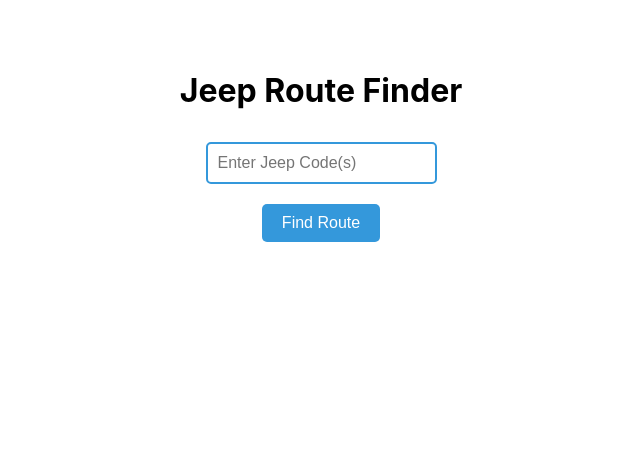
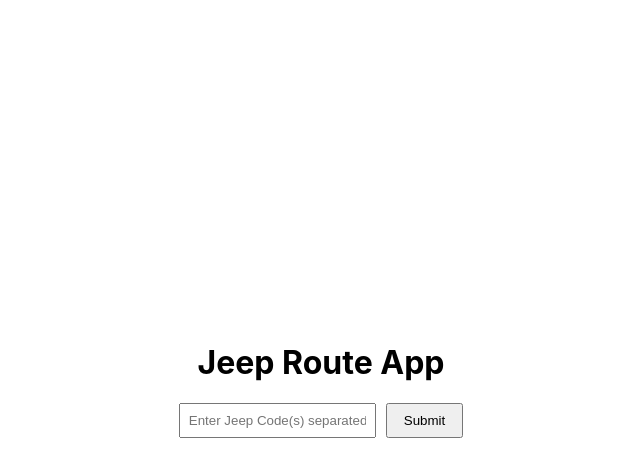
Before and after one commit to mikhailajasminpantoja/IndustryElectiveProjects, a React (Create React App) app: page / in a window 1280 px wide. Shown: the top 476 px of the page, without its empty margins (319-959 px from the left). Built offline with nearby package versions, Linux system fonts and the light colour scheme.

Commit message:
partial; works for now but still ocnfused with the highlighting.

```diff
--- a/src/App.css
+++ b/src/App.css
@@ -1,55 +1,30 @@
-/* App.css */
 .App {
   display: flex;
   flex-direction: column;
   align-items: center;
-  text-align: center;
-  margin-top: 50px;
+  justify-content: center;
+  height: 100vh;
 }
 
-input[type="text"] {
-  margin: 10px;
-  padding: 10px;
-  border: 2px solid #3498DB; /* Blue border */
-  border-radius: 5px;
-  font-size: 16px;
+.input-container {
+  margin-bottom: 20px;
 }
 
-button {
-  margin: 10px;
-  padding: 10px 20px;
-  background-color: #3498DB; /* Blue */
-  color: #fff;
-  border: none;
-  border-radius: 5px;
-  font-size: 16px;
-  cursor: pointer;
-  transition: background-color 0.3s ease;
+.input-container input {
+  padding: 8px;
+  margin-right: 10px;
 }
 
-button:hover {
-  background-color: #2980B9; /* Darker blue on hover */
+.input-container button {
+  padding: 8px 16px;
+}
+
+.error {
+  color: red;
+  margin-bottom: 10px;
 }
 
 .output {
+  text-align: center;
   margin-top: 20px;
-  font-size: 18px;
-  text-align: left; /* Align text to the left */
 }
-
-.route-box {
-  border: 2px solid #ccc; /* Gray border */
-  border-radius: 5px;
-  padding: 10px;
-  margin-bottom: 10px; /* Add space between route boxes */
-  box-shadow: 0 4px 6px rgba(0, 0, 0, 0.1); /* Add shadow effect */
-}
-
-.route {
-  margin-bottom: 10px; /* Add space between routes */
-}
-
-.output span {
-  padding: 2px 5px;
-  border-radius: 3px;
-}
--- a/src/App.js
+++ b/src/App.js
@@ -1,87 +1,141 @@
-// App.js
-import React, { useState } from 'react';
-import routesData from './routes.json';
-import './App.css';
+import React, { useState } from "react";
+import routesData from "./routes.json"; // import routes data which contains the jeep routes
+import "./App.css";
 
-const App = () => {
-  const [input, setInput] = useState('');
-  const [output, setOutput] = useState('');
+// Function to validate Jeep Codes
+const validateInput = (inputStr) => {
+  // Split the input by comma
+  const codes = inputStr.split(",");
 
-  const handleInputChange = (event) => {
-    setInput(event.target.value);
+  for (let code of codes) {
+    // Check if each code matches the pattern if it is two digits, followed by a letter
+    if (!/^\d{2}[A-Za-z]$/.test(code.trim())) {
+      return false;
+    }
+  }
+  return true;
 };
 
-  const findPlaces = () => {
-    const codes = input.split(',');
-    let result = '';
-    codes.forEach((code) => {
-      const trimmedCode = code.trim();
-      if (routesData.hasOwnProperty(trimmedCode)) {
-        const places = routesData[trimmedCode].map(place => (
-          `<span style="color: ${getPlaceColor(place)}">${place}</span>`
-        )).join(' <-> ');
-        result += `<div class="route-box"><div class="route">${trimmedCode} => ${places}</div></div>`;
+// Function to find common places between two routes provided as arrays
+const findCommonPlacesBetweenRoutes = (route1, route2) => {
+  const commonPlaces = [];
+  for (let place of route1) {
+    if (route2.includes(place)) {
+      commonPlaces.push(place);
     }
-    });
-    setOutput(result);
+  }
+  return commonPlaces;
 };
 
-  const getPlaceColor = (place) => {
-    switch (place) {
-      case 'Alpha':
-        return '#FF5733';
-      case 'Bravo':
-        return '#3498DB';
-      case 'Charlie':
-        return '#9B59B6';
-      case 'Delta':
-        return '#1ABC9C';
-      case 'Echo':
-        return '#E74C3C';
-      case 'Foxtrot':
-        return '#27AE60';
-      case 'Golf':
-        return '#F1C40F';
-      case 'Hotel':
-        return '#E67E22';
-      case 'India':
-        return '#8E44AD';
-      case 'Juliet':
-        return '#2C3E50';
-      case 'Kilo':
-        return '#16A085';
-      case 'Lima':
-        return '#FFA07A';
-      case 'Mike':
-        return '#00FFFF';
-      case 'November':
-        return '#9400D3';
-      case 'Oscar':
-        return '#FF6347';
-      case 'Papa':
-        return '#FF4500';
-      case 'Quebec':
-        return '#00FF00';
-      case 'Romeo':
-        return '#8A2BE2';
-      default:
-        return '#000';
+// Function to generate hash code for a given string
+const hashCode = (str) => {
+  let hash = 0;
+  if (str.length === 0) return hash;
+  for (let i = 0; i < str.length; i++) {
+    const chr = str.charCodeAt(i);
+    hash = ((hash << 5) - hash) + chr;
+    hash |= 0;
   }
+  return hash;
 };
 
+// Function to colorize text, this applies color to text based on the common places
+const colorize = (text, commonPlacesMap) => {
+  let color = ""; // Default color
+  for (const pair in commonPlacesMap) {
+    if (commonPlacesMap.hasOwnProperty(pair)) {
+      const commonPlaces = commonPlacesMap[pair];
+      if (commonPlaces.includes(text)) {
+        color = getColorForPair(pair);
+        break; // Once we find a match, we can break the loop
+      }
+    }
+  }
+  return <span style={{ color }}>{text}</span>;
+};
+
+// Function to get color for a pair of Jeep Codes
+const getColorForPair = (pair) => {
+  // Generate a unique color based on the pair
+  const hash = hashCode(pair);
+  const color = "#" + Math.abs(hash).toString(16).substring(0, 6); // Convert hash code to hex color
+  return color;
+};
+
+// main function
+const JeepRouteApp = () => {
+  const [input, setInput] = useState(""); // store input
+  const [output, setOutput] = useState(""); // store output
+  const [error, setError] = useState(""); // store error message
+
+  const handleInputChange = (e) => { // updates the input state as the user types in the input field
+    setInput(e.target.value);
+  };
+
+  const handleSubmit = () => { // function basically handles the submission
+    // Validates the input, generates common places map for each pair of jeep codes
+    if (!validateInput(input)) {
+      setError(
+        "Invalid input. Jeep Code format should be: 2 digits followed by a letter (e.g., 01A)"
+      );
+      setOutput(""); // outputs the routes for each jeep code
+      return;
+    }
+
+    // Split input by comma and strip whitespace
+    const jeepCodes = input.split(",").map((code) => code.trim());
+
+    // Generate common places map for each pair of Jeep Codes
+    const commonPlacesMap = {};
+    for (let i = 0; i < jeepCodes.length; i++) {
+      for (let j = i + 1; j < jeepCodes.length; j++) {
+        const code1 = jeepCodes[i];
+        const code2 = jeepCodes[j];
+        const route1 = routesData[code1];
+        const route2 = routesData[code2];
+        const commonPlaces = findCommonPlacesBetweenRoutes(route1, route2);
+        commonPlacesMap[`${code1}${code2}`] = commonPlacesMap[`${code2}${code1}`] = commonPlaces;
+      }
+    }
+
+    // Output routes for each Jeep Code
+    const routesOutput = jeepCodes.map((code) => {
+      const currentRoute = routesData[code];
+
       return (
+        <div key={code}>
+          {code} =>{" "}
+          {currentRoute.map((place, index) => (
+            <React.Fragment key={place}>
+              {index > 0 && " <-> "}
+              {colorize(place, commonPlacesMap)}
+            </React.Fragment>
+          ))}
+        </div>
+      );
+    });
+
+    // Set output
+    setOutput(routesOutput);
+    setError("");
+  };
+
+  return ( //the look for the app
     <div className="App">
-      <h1>Jeep Route Finder</h1>
+      <h1>Jeep Route App</h1>
+      <div className="input-container">
         <input
           type="text"
-        placeholder="Enter Jeep Code(s)"
           value={input}
           onChange={handleInputChange}
+          placeholder="Enter Jeep Code(s) separated by comma"
         />
-      <button onClick={findPlaces}>Find Route</button>
-      <div className="output" dangerouslySetInnerHTML={{ __html: output }} />
+        <button onClick={handleSubmit}>Submit</button>
+      </div>
+      {error && <div className="error">{error}</div>}
+      <div className="output">{output}</div>
     </div>
   );
 };
 
-export default App;
+export default JeepRouteApp;
```
Lines whose indentation alone changed are shown as unchanged.
